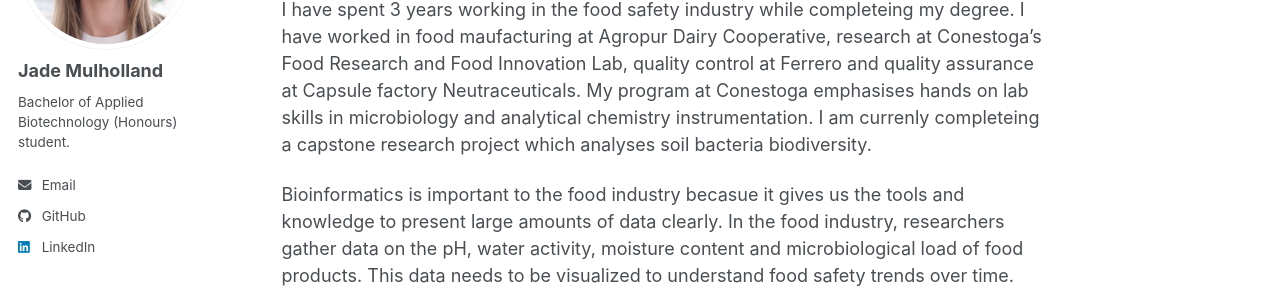
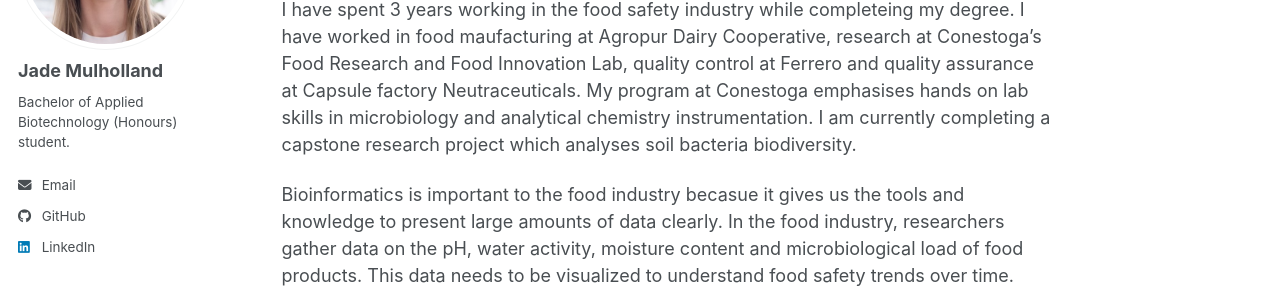
Before and after one commit to JadeLillian/biot74000-portfolio, a Jekyll site: the page built from _pages/about.md, in a window 1280 px wide. Shown: the part 225-525 px from the top of the page. Built offline with Jekyll 4.4.1, drawn with Linux system fonts in a browser that asks for light colours; a script bundle is joined from its source files by our own code; library files that are not in the unit come from our copies.

Commit message:
Fixed spelling mistakes

```diff
--- a/_pages/about.md
+++ b/_pages/about.md
@@ -32,7 +32,7 @@ redirect_from:
 Hello — I'm **Jade Mulholland**, a student in the Bachelor of Applied Biotechnology
 (Honours) program at Conestoga College.
 
-I have spent 3 years working in the food safety industry while completeing my degree. I have worked in food maufacturing at Agropur Dairy Cooperative, research at Conestoga's Food Research and Food Innovation Lab, quality control at Ferrero and quality assurance at Capsule factory Neutraceuticals. My program at Conestoga emphasises hands on lab skills in microbiology and analytical chemistry instrumentation. I am currenly completeing a capstone research project which analyses soil bacteria biodiversity.
+I have spent 3 years working in the food safety industry while completeing my degree. I have worked in food maufacturing at Agropur Dairy Cooperative, research at Conestoga's Food Research and Food Innovation Lab, quality control at Ferrero and quality assurance at Capsule factory Neutraceuticals. My program at Conestoga emphasises hands on lab skills in microbiology and analytical chemistry instrumentation. I am currently completing a capstone research project which analyses soil bacteria biodiversity.
 
 Bioinformatics is important to the food industry becasue it gives us the tools and knowledge to present large amounts of data clearly. In the food industry, researchers gather data on the pH, water activity, moisture content and microbiological load of food products. This data needs to be visualized to understand food safety trends over time.
 
```
